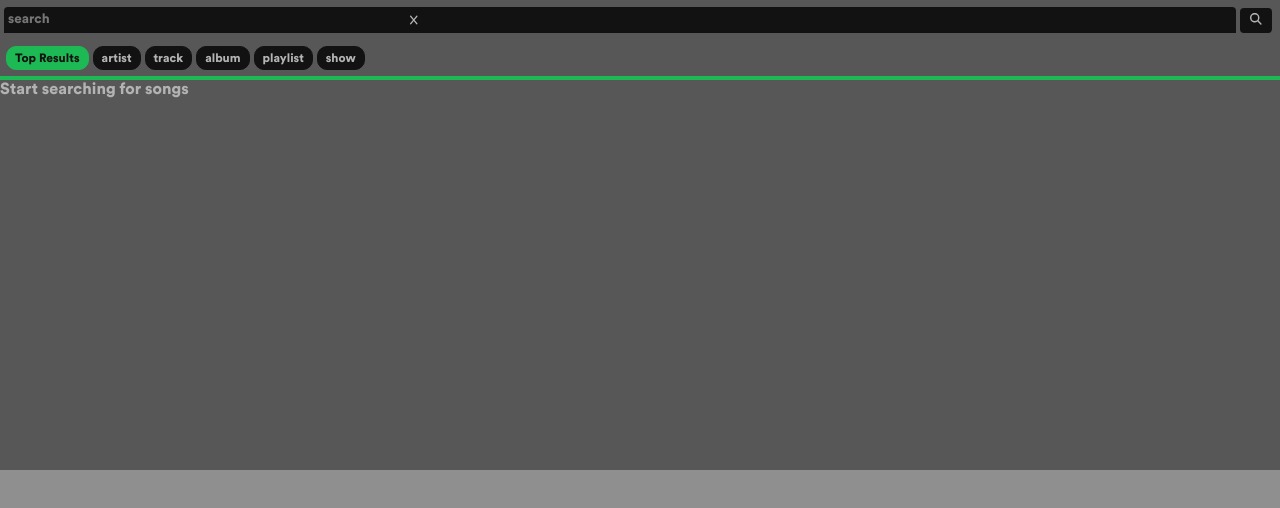
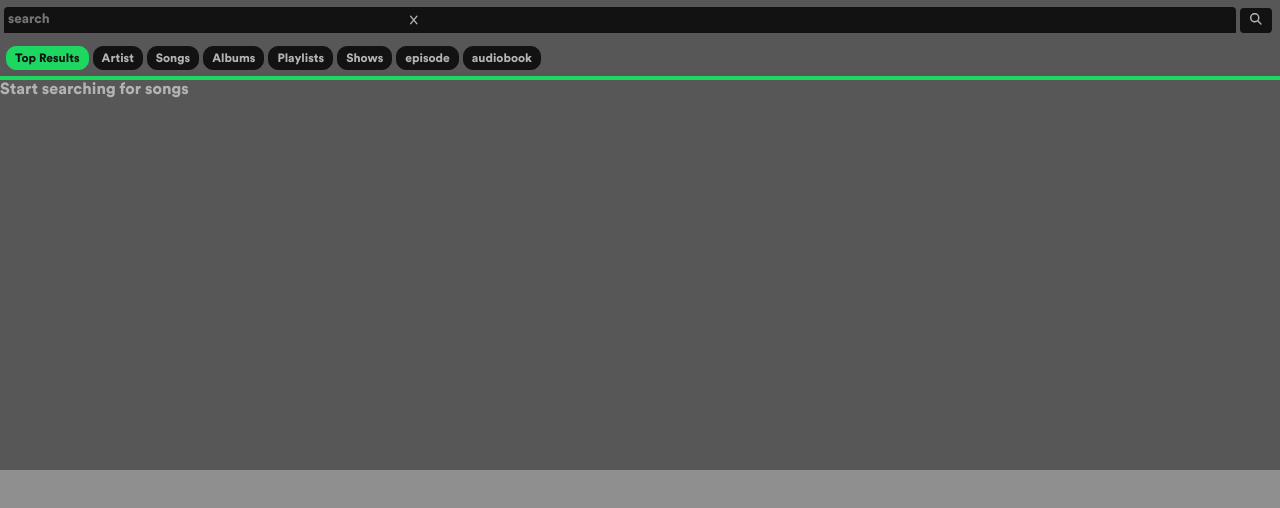
Before and after one commit to rodrigogollo/spotify-pocket, a React (Vite) app: page /search in a window 1280 px wide. Shown: the top 508 px of the page. Built offline with nearby package versions, Linux system fonts and the light colour scheme.

Commit message:
fixing tags

```diff
--- a/src/App.css
+++ b/src/App.css
@@ -13,7 +13,7 @@
 	--color-dark: rgba(33, 33, 33, 0.5);
 	--color-middle: rgba(83, 83, 83, 1);
 	--color-light: rgba(179, 179, 179, 1);
-	--color-green: rgba(29, 185, 84, 1);
+	--color-green: rgba(30, 215, 96, 1);
 }
 
 body {
--- a/src/components/Tags/Tags.css
+++ b/src/components/Tags/Tags.css
@@ -10,6 +10,7 @@
   background: var(--color-dark);
   width: 100%;
 	border-bottom: 4px solid var(--color-green);
+  white-space: nowrap;
 }
 
 .tags-container span {
--- a/src/components/Tags/Tags.tsx
+++ b/src/components/Tags/Tags.tsx
@@ -12,13 +12,13 @@ const Tags = () => {
   return (
     <div className="tags-container">
       <span id="top" className={filter == "top" ? "active" : ""} onClick={handleFilterClick}>Top Results</span>
-      <span id="artist" className={filter == "artist" ? "active" : ""} onClick={handleFilterClick}>artist</span>
-      <span id="track" className={filter == "track" ? "active" : ""} onClick={handleFilterClick}>track</span>
-      <span id="album" className={filter == "album" ? "active" : ""} onClick={handleFilterClick}>album</span>
-      <span id="playlist" className={filter == "playlist" ? "active" : ""} onClick={handleFilterClick}>playlist</span>
-      <span id="show" className={filter == "show" ? "active" : ""} onClick={handleFilterClick}>show</span>
-      {/* <span id="episode" className={filter == "episode" ? "active" : ""} onClick={handleFilterClick}>episode</span> */}
-      {/* <span id="audiobook" className={filter == "audiobook" ? "active" : ""} onClick={handleFilterClick}>audiobook</span> */}
+      <span id="artist" className={filter == "artist" ? "active" : ""} onClick={handleFilterClick}>Artist</span>
+      <span id="track" className={filter == "track" ? "active" : ""} onClick={handleFilterClick}>Songs</span>
+      <span id="album" className={filter == "album" ? "active" : ""} onClick={handleFilterClick}>Albums</span>
+      <span id="playlist" className={filter == "playlist" ? "active" : ""} onClick={handleFilterClick}>Playlists</span>
+      <span id="show" className={filter == "show" ? "active" : ""} onClick={handleFilterClick}>Shows</span>
+      <span id="episode" className={filter == "episode" ? "active" : ""} onClick={handleFilterClick}>episode</span>
+      <span id="audiobook" className={filter == "audiobook" ? "active" : ""} onClick={handleFilterClick}>audiobook</span>
     </div>
   )
 }
```
